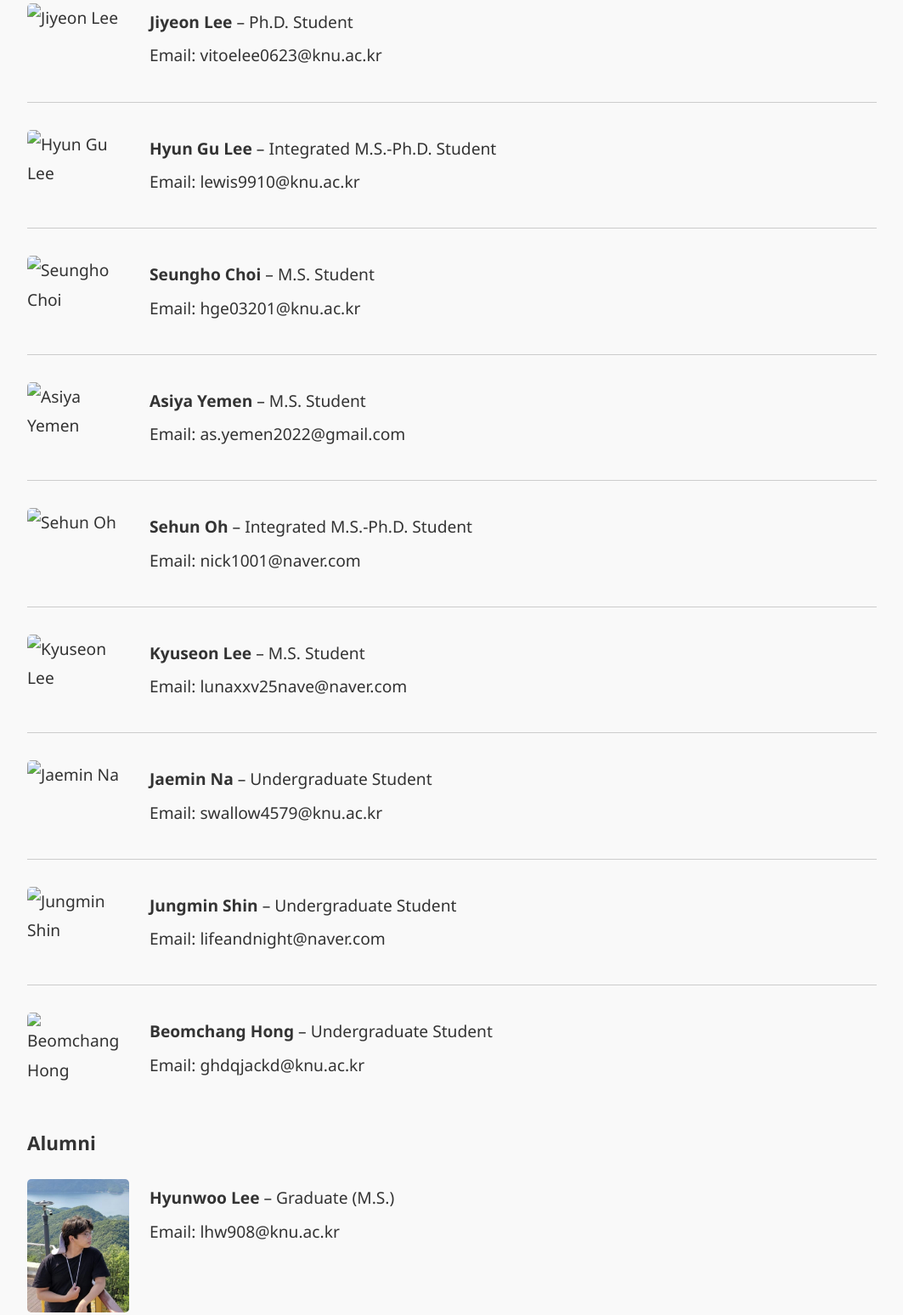
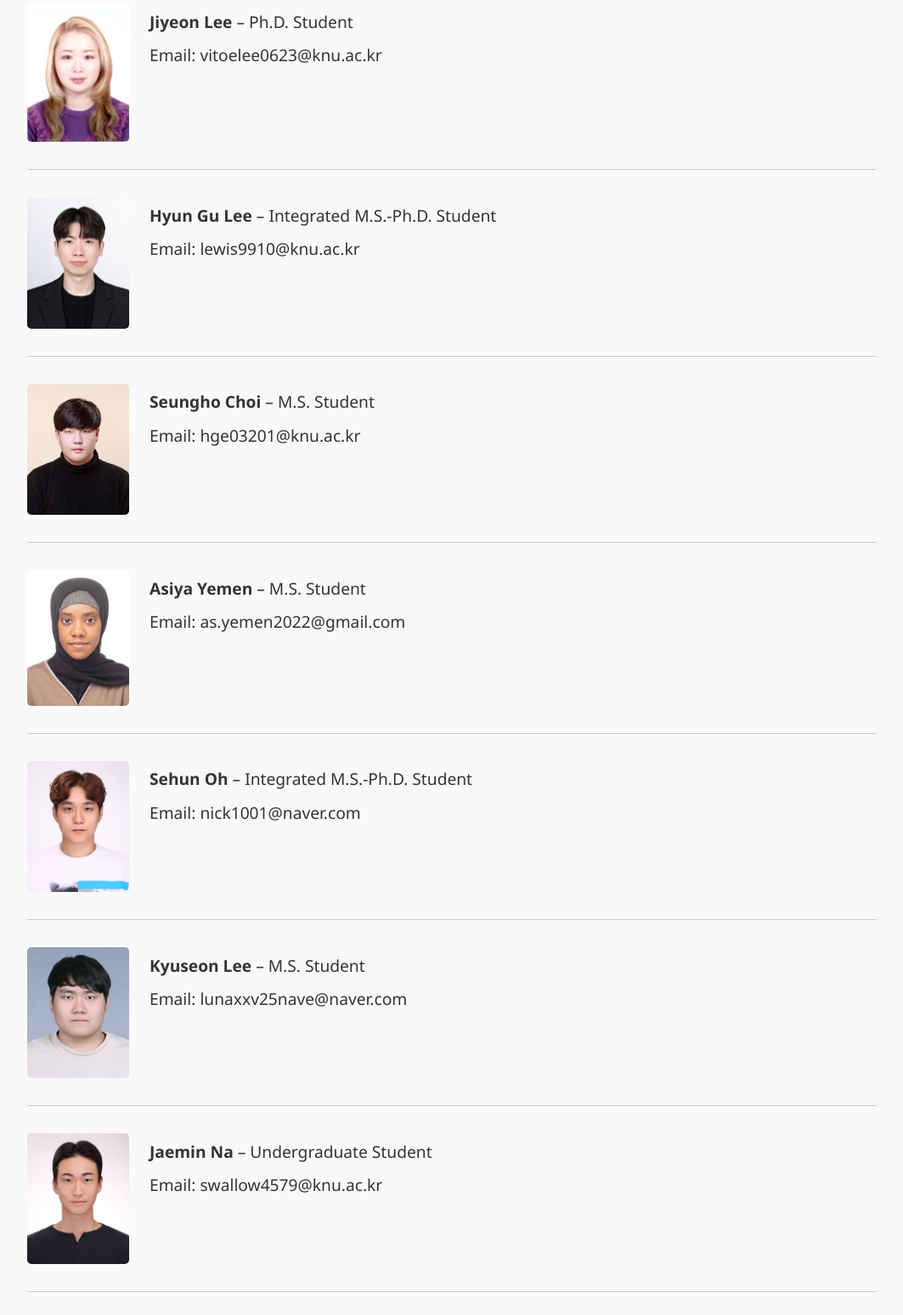
Before and after one commit to jaemiiin/jaemiiin.github.io, a plain HTML site: page people.html in a window 1280 px wide. Shown: the part 799-2347 px from the top of the page at 85% size, without its empty margins (108-1171 px from the left). Drawn offline with Linux system fonts and the light colour scheme.

Commit message:
Update people.html

```diff
--- a/people.html
+++ b/people.html
@@ -112,7 +112,7 @@
   <hr class="divider">
 
   <div class="person">
-    <img src="images/이지연.png" alt="Jiyeon Lee">
+    <img src="images/이지연.jpg" alt="Jiyeon Lee">
     <div class="person-details">
       <p><strong>Jiyeon Lee</strong> – Ph.D. Student</p>
       <p>Email: vitoelee0623@knu.ac.kr</p>
@@ -121,7 +121,7 @@
   <hr class="divider">
 
   <div class="person">
-    <img src="images/이현구.png" alt="Hyun Gu Lee">
+    <img src="images/이현구.jpg" alt="Hyun Gu Lee">
     <div class="person-details">
       <p><strong>Hyun Gu Lee</strong> – Integrated M.S.-Ph.D. Student</p>
       <p>Email: lewis9910@knu.ac.kr</p>
@@ -130,7 +130,7 @@
   <hr class="divider">
 
   <div class="person">
-    <img src="images/최승호.png" alt="Seungho Choi">
+    <img src="images/최승호.jpg" alt="Seungho Choi">
     <div class="person-details">
       <p><strong>Seungho Choi</strong> – M.S. Student</p>
       <p>Email: hge03201@knu.ac.kr</p>
@@ -139,7 +139,7 @@
   <hr class="divider">
 
   <div class="person">
-    <img src="images/알다하위야.png" alt="Asiya Yemen">
+    <img src="images/아시아.jpg" alt="Asiya Yemen">
     <div class="person-details">
       <p><strong>Asiya Yemen</strong> – M.S. Student</p>
       <p>Email: as.yemen2022@gmail.com</p>
@@ -148,7 +148,7 @@
   <hr class="divider">
 
   <div class="person">
-    <img src="images/오세훈.png" alt="Sehun Oh">
+    <img src="images/오세훈.jpg" alt="Sehun Oh">
     <div class="person-details">
       <p><strong>Sehun Oh</strong> – Integrated M.S.-Ph.D. Student</p>
       <p>Email: nick1001@naver.com</p>
@@ -157,7 +157,7 @@
   <hr class="divider">
 
   <div class="person">
-    <img src="images/이규선.png" alt="Kyuseon Lee">
+    <img src="images/이규선.jpg" alt="Kyuseon Lee">
     <div class="person-details">
       <p><strong>Kyuseon Lee</strong> – M.S. Student</p>
       <p>Email: lunaxxv25nave@naver.com</p>
@@ -166,7 +166,7 @@
   <hr class="divider">
 
   <div class="person">
-    <img src="images/나재민.png" alt="Jaemin Na">
+    <img src="images/나재민.jpg" alt="Jaemin Na">
     <div class="person-details">
       <p><strong>Jaemin Na</strong> – Undergraduate Student</p>
       <p>Email: swallow4579@knu.ac.kr</p>
@@ -175,7 +175,7 @@
   <hr class="divider">
 
   <div class="person">
-    <img src="images/신정민.png" alt="Jungmin Shin">
+    <img src="images/신정민.jpg" alt="Jungmin Shin">
     <div class="person-details">
       <p><strong>Jungmin Shin</strong> – Undergraduate Student</p>
       <p>Email: lifeandnight@naver.com</p>
@@ -184,7 +184,7 @@
   <hr class="divider">
 
   <div class="person">
-    <img src="images/홍범창.png" alt="Beomchang Hong">
+    <img src="images/홍범창.jpg" alt="Beomchang Hong">
     <div class="person-details">
       <p><strong>Beomchang Hong</strong> – Undergraduate Student</p>
       <p>Email: ghdqjackd@knu.ac.kr</p>
@@ -213,7 +213,7 @@
   <hr class="divider">
 
   <div class="person">
-    <img src="images/김예준.png" alt="Yejoon Kim">
+    <img src="images/김예준.jpg" alt="Yejoon Kim">
     <div class="person-details">
       <p><strong>Yejoon Kim</strong> – Graduate (B.S.)</p>
       <p>Email: yejun1677@gmail.com</p>
@@ -222,7 +222,7 @@
   <hr class="divider">
 
   <div class="person">
-    <img src="images/김미진.png" alt="Mijin Kim">
+    <img src="images/김미진.jpg" alt="Mijin Kim">
     <div class="person-details">
       <p><strong>Mijin Kim</strong> – Graduate (M.S.)</p>
       <p>Email: mijin1475@naver.com</p>
@@ -231,7 +231,7 @@
   <hr class="divider">
 
   <div class="person">
-    <img src="images/오윤정.png" alt="Yoonjung Oh">
+    <img src="images/오윤정.jpg" alt="Yoonjung Oh">
     <div class="person-details">
       <p><strong>Yoonjung Oh</strong> – Graduate (M.S.)</p>
       <p>Email: lalaoh@ex-em.com</p>
```
